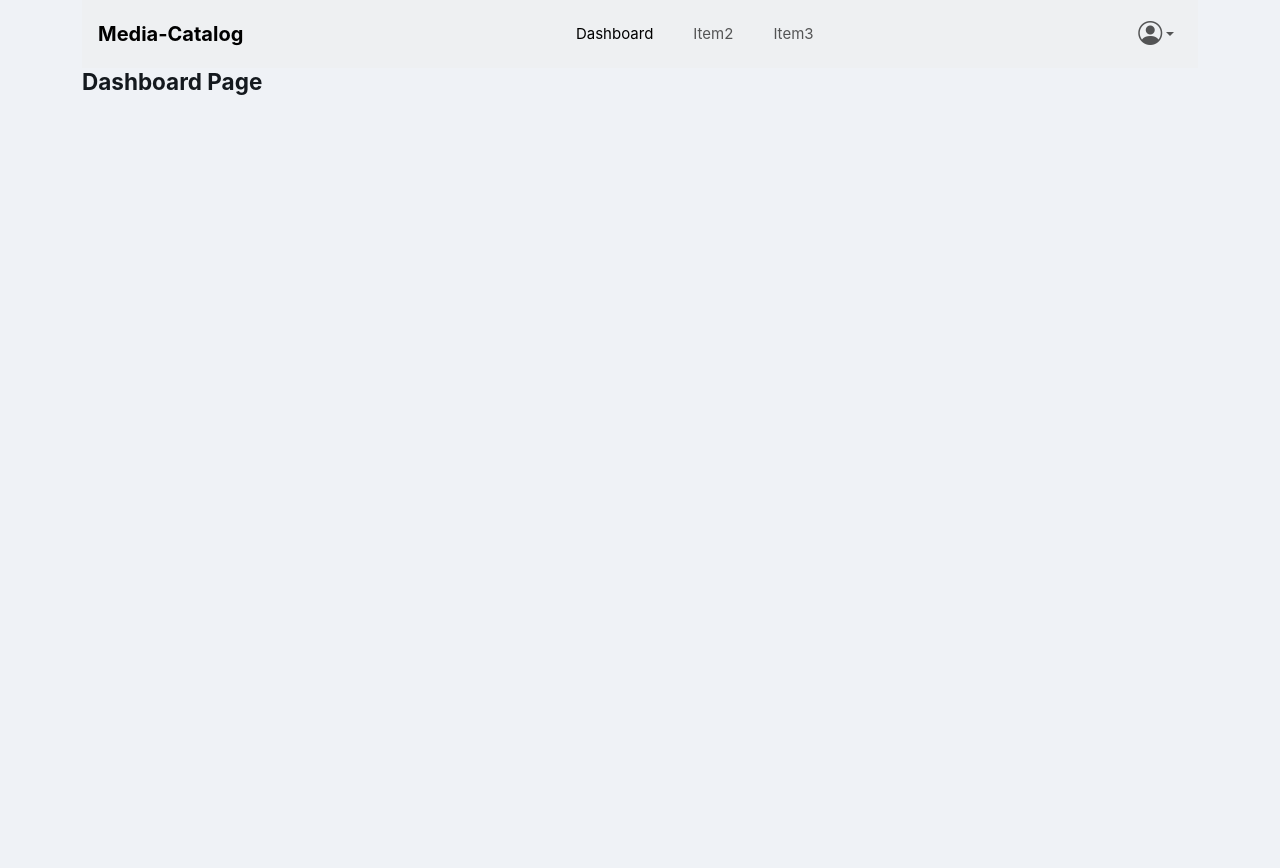
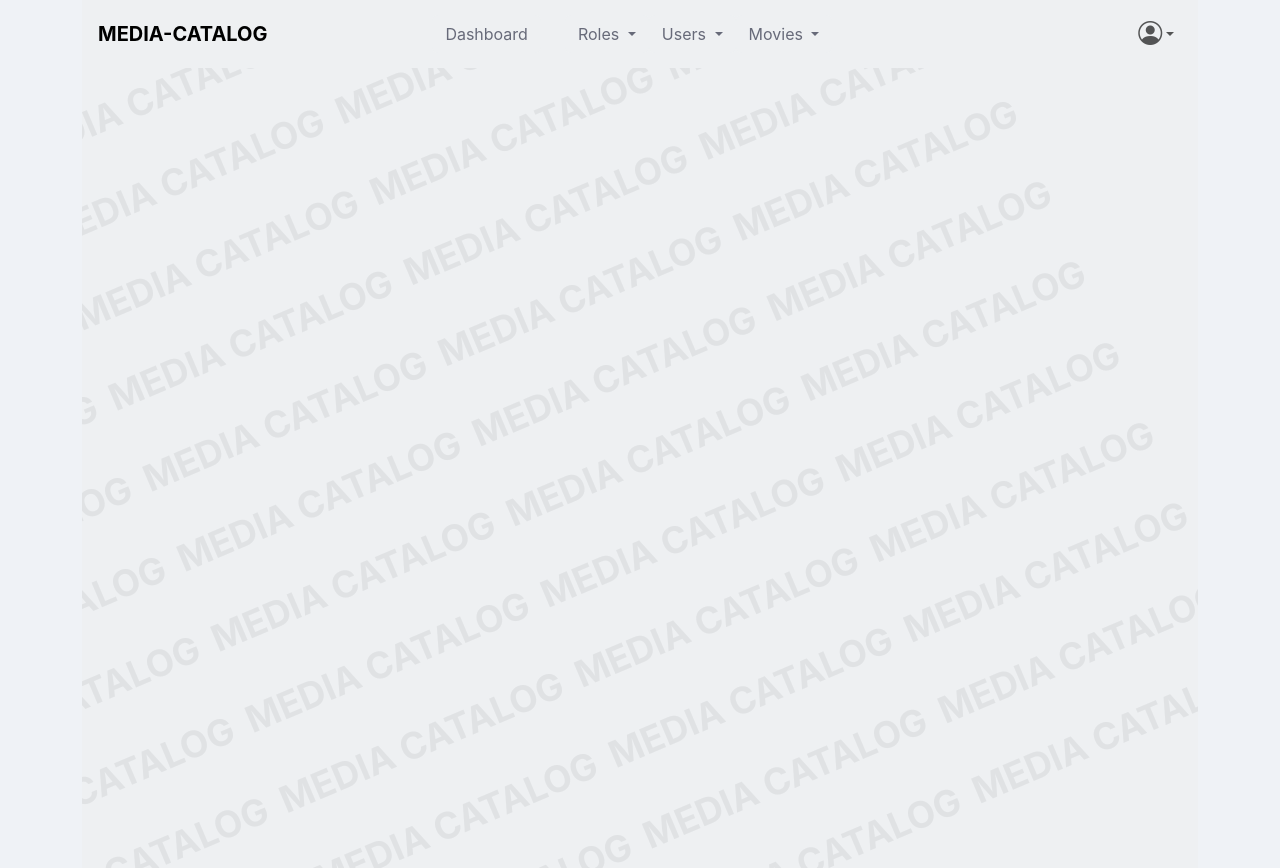
Before and after one commit to marcosbuydid/DA1_DA2_ORT_2026, an Angular app in the folder WebApp/media-catalog-web/: page /dashboard in a window 1280 px wide. Before the commit the page ends 800 px from the top, so only its background shows below. Built offline with nearby package versions, Linux system fonts and the light colour scheme.

Commit message:
refactor navbar buttons, create theme in dashboard component

```diff
--- a/WebApp/media-catalog-web/src/app/features/dashboard/pages/dashboard/dashboard.css
+++ b/WebApp/media-catalog-web/src/app/features/dashboard/pages/dashboard/dashboard.css
@@ -0,0 +1,19 @@
+.watermark {
+  position: absolute;
+  inset: -20%;
+  display: flex;
+  flex-wrap: wrap;
+  gap: 1rem;
+  transform: rotate(-23deg);
+  opacity: 0.06;
+  pointer-events: none;
+  user-select: none;
+  z-index: 0;
+}
+
+.watermark span {
+  font-size: 2.3rem;
+  font-weight: 700;
+  color: var(--bs-secondary);
+  white-space: nowrap;
+}
--- a/WebApp/media-catalog-web/src/app/features/dashboard/pages/dashboard/dashboard.html
+++ b/WebApp/media-catalog-web/src/app/features/dashboard/pages/dashboard/dashboard.html
@@ -1,3 +1,9 @@
 <app-navbar></app-navbar>
 
-<h4>Dashboard Page</h4>
+<div class="container-fluid position-relative overflow-hidden min-vh-100 bg-light">
+    <div class="watermark">
+        @for (item of items; track $index) {
+        <span>MEDIA CATALOG</span>
+        }
+    </div>
+</div>
--- a/WebApp/media-catalog-web/src/app/features/dashboard/pages/dashboard/dashboard.ts
+++ b/WebApp/media-catalog-web/src/app/features/dashboard/pages/dashboard/dashboard.ts
@@ -7,4 +7,6 @@
   templateUrl: './dashboard.html',
   styleUrl: './dashboard.css',
 })
-export class Dashboard {}
+export class Dashboard {
+  items = Array.from({ length: 50 });
+}
--- a/WebApp/media-catalog-web/src/app/layout/components/navbar/navbar.html
+++ b/WebApp/media-catalog-web/src/app/layout/components/navbar/navbar.html
@@ -1,7 +1,7 @@
 <nav class="navbar navbar-expand-lg navbar-light bg-light px-3">
 
-  <a class="navbar-brand fw-bold" href="#">
-    Media-Catalog
+  <a class="navbar-brand fw-bold" routerLink="/">
+    MEDIA-CATALOG
   </a>
 
   <button class="navbar-toggler" type="button" data-bs-toggle="collapse" data-bs-target="#navbarContent">
@@ -12,15 +12,48 @@
     <div class="d-flex w-100 align-items-center">
       <div class="flex-fill"></div>
       <ul class="navbar-nav d-flex flex-row gap-4 justify-content-center flex-fill">
-        <li class="nav-item">
-          <a class="nav-link active" href="#">Dashboard</a>
-        </li>
-        <li class="nav-item">
-          <a class="nav-link" href="#">Item2</a>
-        </li>
-        <li class="nav-item">
-          <a class="nav-link" href="#">Item3</a>
-        </li>
+        <button type="button" class="btn bg-light" routerLink="/dashboard">
+          Dashboard
+        </button>
+        <div class="collapse navbar-collapse" id="navbarContent">
+          <ul class="navbar-nav">
+
+            <li class="nav-item dropdown">
+              <button class="btn bg-light dropdown-toggle" data-bs-toggle="dropdown" aria-expanded="false">
+                Roles
+              </button>
+              <ul class="dropdown-menu dropdown-menu-light">
+                <li><a class="dropdown-item" href="#">Role List</a></li>
+                <li><a class="dropdown-item" href="#">Add Role</a></li>
+              </ul>
+            </li>
+          </ul>
+
+          <ul class="navbar-nav">
+            <li class="nav-item dropdown">
+              <button class="btn bg-light dropdown-toggle" data-bs-toggle="dropdown" aria-expanded="false">
+                Users
+              </button>
+              <ul class="dropdown-menu dropdown-menu-light">
+                <li><a class="dropdown-item" href="#">User List</a></li>
+                <li><a class="dropdown-item" href="#">Add User</a></li>
+              </ul>
+            </li>
+          </ul>
+
+          <ul class="navbar-nav">
+            <li class="nav-item dropdown">
+              <button class="btn bg-light dropdown-toggle" data-bs-toggle="dropdown" aria-expanded="false">
+                Movies
+              </button>
+              <ul class="dropdown-menu dropdown-menu-light">
+                <li><a class="dropdown-item" href="#">Movie List</a></li>
+                <li><a class="dropdown-item" href="#">Add Movie</a></li>
+              </ul>
+            </li>
+          </ul>
+
+        </div>
       </ul>
       <ul class="navbar-nav flex-fill justify-content-end">
         <li class="nav-item dropdown">
--- a/WebApp/media-catalog-web/src/app/layout/components/navbar/navbar.ts
+++ b/WebApp/media-catalog-web/src/app/layout/components/navbar/navbar.ts
@@ -2,11 +2,11 @@
 import { SessionService } from '../../../core/services/session.service';
 import { CommonModule } from '@angular/common';
 import { AuthService } from '../../../core/services/auth.service';
-import { Router } from '@angular/router';
+import { Router, RouterLink } from '@angular/router';
 
 @Component({
   selector: 'app-navbar',
-  imports: [CommonModule],
+  imports: [CommonModule, RouterLink],
   templateUrl: './navbar.html',
   styleUrl: './navbar.css',
 })
```
